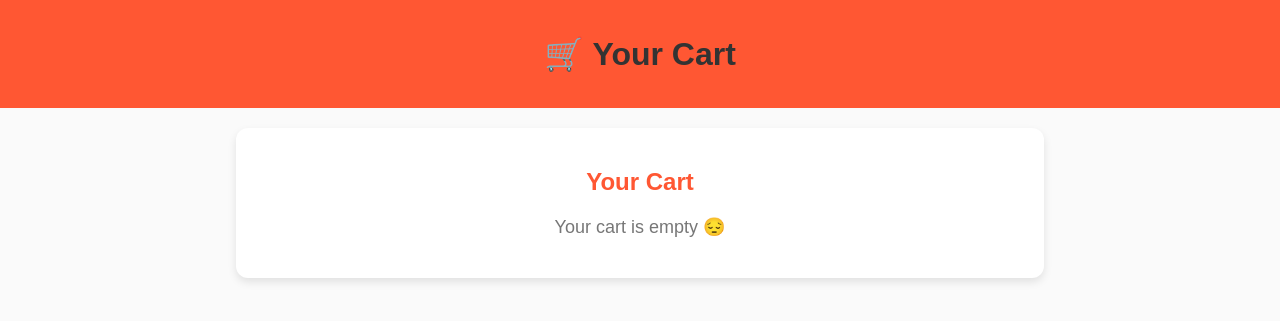
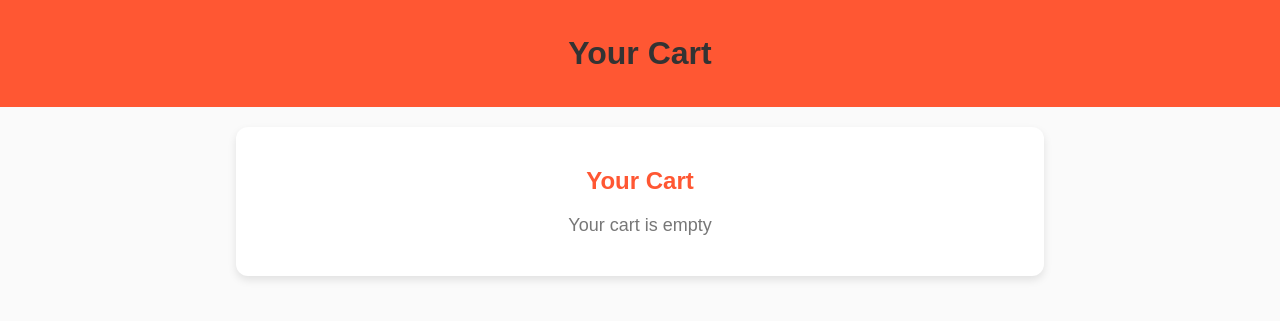
Before and after one commit to spatil73715/pizza-ordering-django, a Django app: page /cart/ in a window 1280 px wide. Shown: the top 321 px of the page. Run offline with Django 5.2, Linux system fonts and the light colour scheme; a user stored in the database is signed in; data comes from the database, SQL or seed files in the repository.

Commit message:
Update cart.html

```diff
--- a/orders/templates/cart.html
+++ b/orders/templates/cart.html
@@ -77,7 +77,7 @@
 <body>
 
 <header>
-  <h1>🛒 Your Cart</h1>
+  <h1> Your Cart</h1>
 </header>
 
 <div class="cart-container">
@@ -91,7 +91,7 @@
     </ul>
     <a href="{% url 'checkout' %}" class="checkout-btn">Proceed to Checkout</a>
   {% else %}
-    <p class="empty">Your cart is empty 😔</p>
+    <p class="empty">Your cart is empty </p>
   {% endif %}
 </div>
 
```
